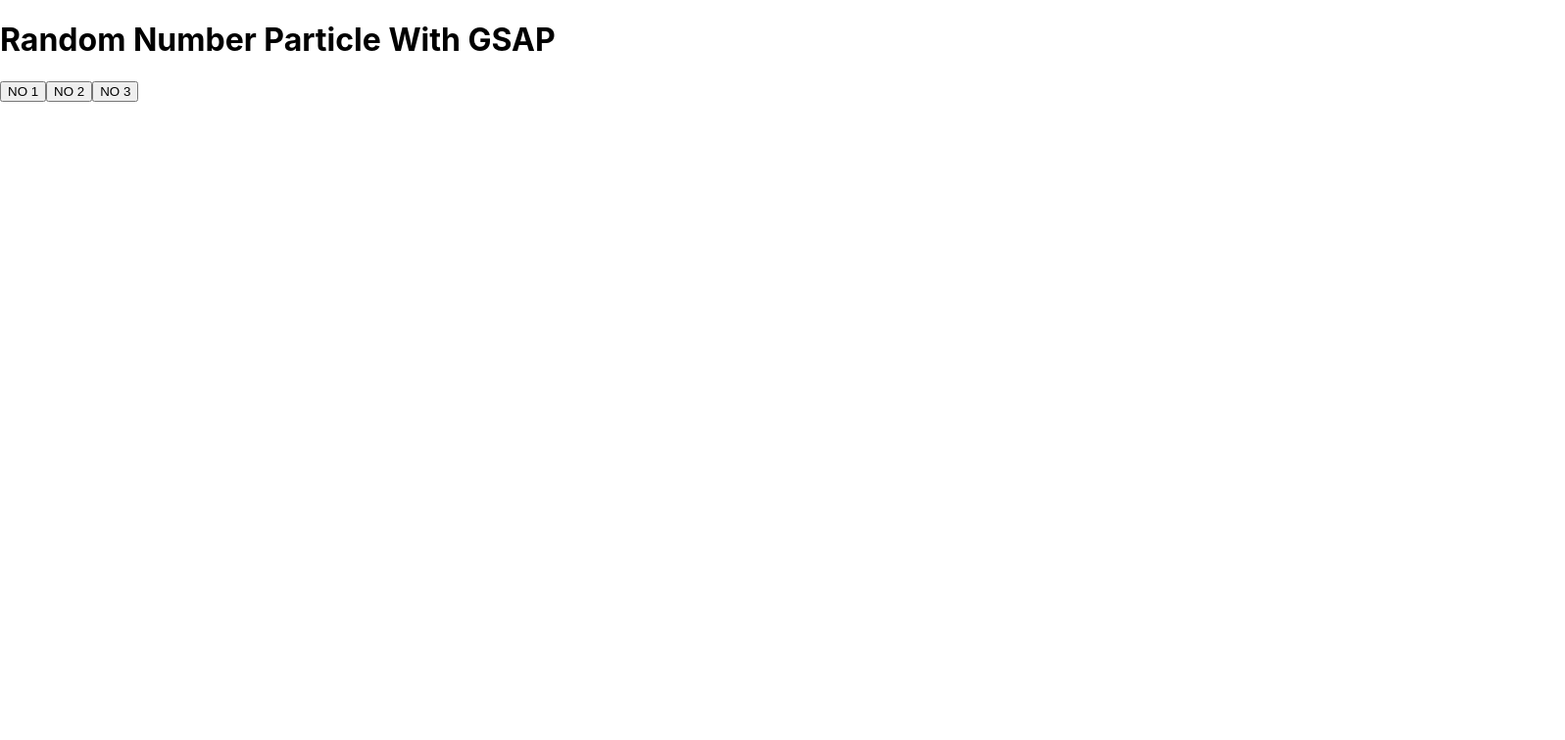
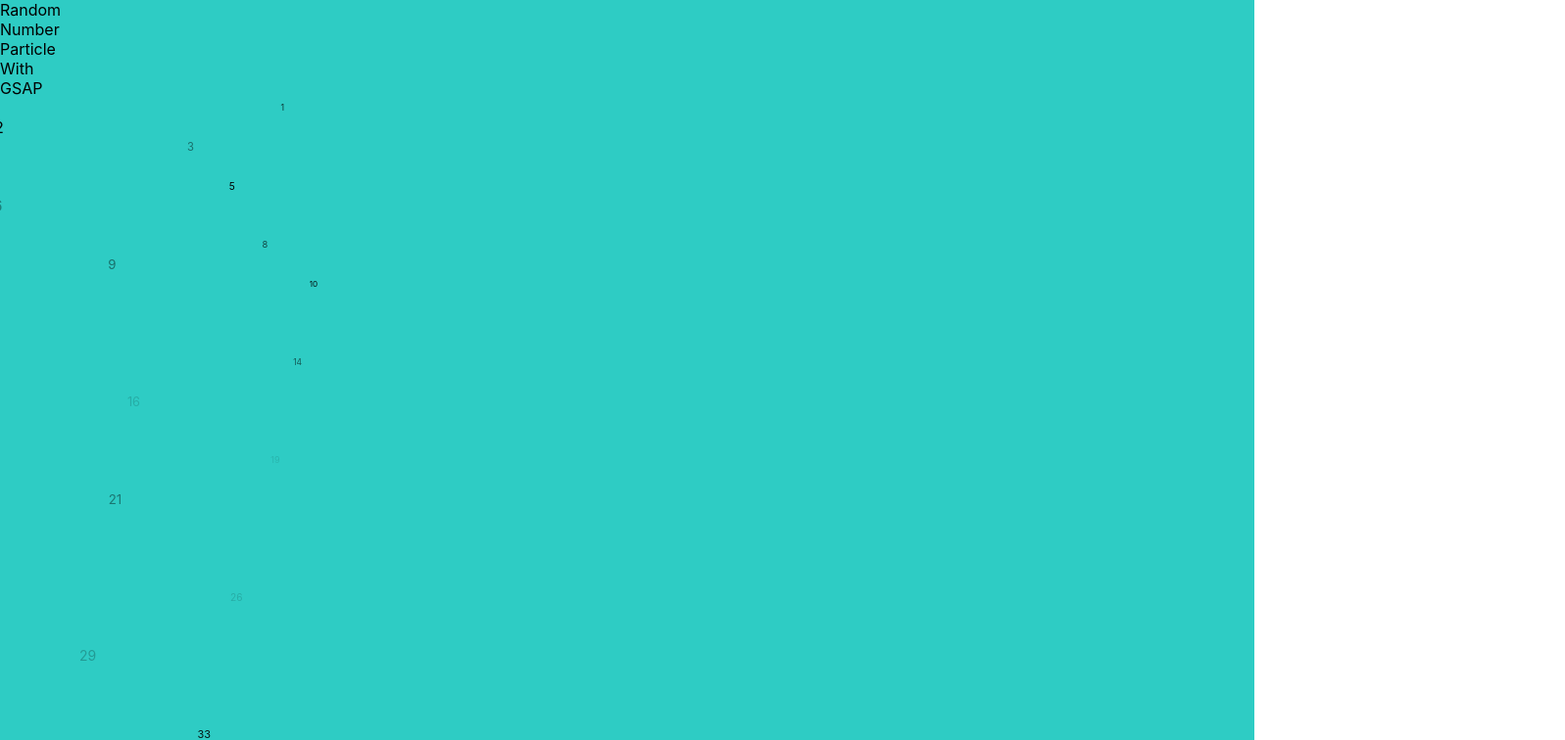
Before and after one commit to jun-05/interactive, a React (Create React App) app: page /Particle in a window 1280 px wide. Shown: the top 756 px of the page at 98% size, 1597 px wide, since content can reach past the window. Built offline with nearby package versions, Linux system fonts and the light colour scheme.

Commit message:
particle with gsap

```diff
--- a/package.json
+++ b/package.json
@@ -11,6 +11,7 @@
     "@types/react": "^18.0.0",
     "@types/react-dom": "^18.0.0",
     "classnames": "^2.3.2",
+    "gsap": "^3.11.3",
     "react": "^18.2.0",
     "react-dom": "^18.2.0",
     "react-router-dom": "^6.4.1",
--- a/src/App.tsx
+++ b/src/App.tsx
@@ -1,7 +1,7 @@
 import React from "react";
 import { BrowserRouter, Routes, Route } from "react-router-dom";
 import { Parallax } from "./pages/Parallax";
-import ScrollFixed from "./pages/ScrollFixed";
+import { ScrollFixed } from "./pages/ScrollFixed";
 import { CdPlayer } from "./pages/CdPlayer";
 import { ColorProvider } from "./context/color";
 import Particle from "./pages/Particle";
--- a/src/index.css
+++ b/src/index.css
@@ -10,6 +10,7 @@ body {
     sans-serif;
   -webkit-font-smoothing: antialiased;
   -moz-osx-font-smoothing: grayscale;
+
 }
 
 code {
--- a/src/pages/Particle.tsx
+++ b/src/pages/Particle.tsx
@@ -1,21 +1,196 @@
-import React from "react";
+import gsap, { Power3, Power4 } from "gsap";
+import React, { useEffect, useLayoutEffect, useRef, useState } from "react";
+import cls from "classnames";
 
-export const Particle = () => {
-  const buttonStyle =
-    "z-10 mx-1 bg-white text-black px-5 py-2 transition-all duration-300 ease-out ";
-  const buttonActive =
-    " hover:bg-black hover:text-white active:bg-black active:text-white";
+const Particle = () => {
+  const titleBoxRef = useRef<HTMLDivElement>(null);
+  const NumberBoxRef = useRef<HTMLDivElement>(null);
+  const ButtonBoxRef = useRef<HTMLDivElement>(null);
+
+  const [page, setPage] = useState<number>(0);
+  const [windowWidth, setWindowWidth] = useState<number>(0);
+  const [windowHeight, setwindowHeight] = useState<number>(0);
+  const bgColor = ["#2eccc4", "#ea204f", "#20a9ea"];
+
+  useEffect(() => {
+    let ctx = gsap.context(() => {
+      titleBoxRef.current?.childNodes.forEach((v, i) => {
+        const box = `.titleBox :nth-child(${i + 1})`;
+        gsap.from(box, {
+          autoAlpha: 0,
+          //delay: Math.random(),
+          delay: i * 0.2,
+          duration: 1,
+        });
+      }, titleBoxRef);
+    });
+
+    return () => {
+      ctx.revert();
+    };
+  }, []);
+
+  useEffect(() => {
+    let ctx = gsap.context(() => {
+      ButtonBoxRef.current?.childNodes.forEach((v, i) => {
+        const buttonBox = `.buttonBox :nth-child(${i + 1})`;
+        gsap.from(buttonBox, {
+          y: 20,
+          autoAlpha: 0,
+          ease: Power3.easeInOut,
+          delay: i * 0.1 + 1,
+        });
+      }, ButtonBoxRef);
+    });
+    return () => {
+      ctx.revert();
+    };
+  }, []);
+
+  useEffect(() => {
+    document.body.style.overflow = "hidden";
+    setWindowWidth(window.innerWidth);
+    setwindowHeight(window.innerHeight);
+    window.addEventListener("resize", () => {
+      setWindowWidth(window.innerWidth);
+      setwindowHeight(window.innerHeight);
+    });
+    const chnagePage = setTimeout(() => {
+      setPage(1);
+    }, 1000);
+    return () => {
+      clearTimeout(chnagePage);
+      window.removeEventListener("resize", () => {
+        setWindowWidth(window.innerHeight);
+        setwindowHeight(window.innerHeight);
+      });
+    };
+  }, []);
+
+  useLayoutEffect(() => {
+    const numberBoxTarget = NumberBoxRef.current?.childNodes!;
+    gsap.killTweensOf(numberBoxTarget);
+    let ctx = gsap.context(() => {
+      if (page === 1) {
+        numberBoxTarget.forEach((v, i) => {
+          const numberBox = `.numberBox :nth-child(${i + 1})`;
+          gsap.to(numberBox, {
+            top: Math.random() * (windowHeight - 150) + 60,
+            left: Math.random() * (windowWidth - 80) + 20,
+            autoAlpha: "random(.1,1)",
+            scale: "random(0.5,1.5)",
+            ease: Power4.easeOut,
+            delay: "random(0,.5)",
+            duration: 2,
+          });
+        });
+      } else if (page === 2) {
+        numberBoxTarget.forEach((v, i) => {
+          const numberBox = `.numberBox :nth-child(${i + 1})`;
+          var scaleNum = Math.random() * 3;
+          gsap.to(numberBox, {
+            top: Math.random() * (windowHeight - 250) + 100,
+            left: Math.random() * (windowWidth - 200) + 80,
+            rotationX: "random(-60,60)",
+            rotationY: "random(-60,60)",
+            rotationZ: "random(-90,90)",
+            autoAlpha: scaleNum / 3,
+            scale: scaleNum,
+            ease: Power4.easeInOut,
+            delay: "random(0,1)",
+            duration: 1,
+          });
+        });
+      } else if (page === 3) {
+        numberBoxTarget.forEach((v, i) => {
+          const numberBox = `.numberBox :nth-child(${i + 1})`;
+          gsap.to(numberBox, {
+            top: windowWidth / 2 + Math.sin(i / 3) * 80,
+            left: (i * windowWidth) / 105,
+            autoAlpha: "random(0,1)",
+            scale: 0.5,
+            ease: Power4.easeInOut,
+            duration: 0.5,
+          });
+        });
+      }
+    });
+    return () => {
+      ctx.revert();
+    };
+  }, [page, windowWidth, windowHeight]);
+
+  const buttonStyle = "relatvie z-10 mx-1 bg-white text-black px-5 py-2 ";
+  const buttonActive = `hover:bg-black hover:text-white `;
+
+  const RandomtranslateNumber = () => {
+    setPage(1);
+  };
+
+  const RandomTranslateWithPerspective = () => {
+    setPage(2);
+  };
+
+  const sortNumber = () => {
+    setPage(3);
+  };
 
   return (
-    <div className="overflow-hidden font-serif bg-cyan-400 transition-all duration-500 ">
-      <h1 className="fixed w-full font-thin text-center">
-        Random Number Particle With GSAP
-      </h1>
-      <div className="w-screen h-screen"></div>
-      <div className="absolute bottom-5 left-1/2 -translate-x-1/2">
-        <button className={buttonStyle + buttonActive}>NO 1</button>
-        <button className={buttonStyle + buttonActive}>NO 2</button>
-        <button className={buttonStyle + buttonActive}>NO 3</button>
+    <div
+      className="overflow-hidden font-serif bg-cyan-400 transition-colors duration-500 "
+      style={{ backgroundColor: bgColor[page - 1] }}
+    >
+      <div
+        className="titleBox fixed flex w-full text-3xl font-thin justify-center top-[10%] [&>div]:ml-4"
+        ref={titleBoxRef}
+        id="titleBox"
+      >
+        <div>Random</div>
+        <div>Number</div>
+        <div>Particle</div>
+        <div>With</div>
+        <div>GSAP</div>
+      </div>
+      <div className="w-screen h-screen numberBox" ref={NumberBoxRef}>
+        {Array.from({ length: 100 }, (v, i) => i + 1).map((item) => {
+          return (
+            <div
+              className="absolute opacity-0 text-3xl text-white top-1/2 left-1/2"
+              key={"number_" + item}
+            >
+              {item}
+            </div>
+          );
+        })}
+      </div>
+      <div
+        className="buttonBox absolute bottom-5 left-1/2 -translate-x-1/2"
+        ref={ButtonBoxRef}
+      >
+        <button
+          className={cls(buttonStyle, buttonActive, {
+            " bg-[#000] text-[#fff]": page === 1,
+          })}
+          onClick={RandomtranslateNumber}
+        >
+          NO 1
+        </button>
+        <button
+          className={cls(buttonStyle, buttonActive, {
+            " bg-[#000] text-[#fff]": page === 2,
+          })}
+          onClick={RandomTranslateWithPerspective}
+        >
+          NO 2
+        </button>
+        <button
+          className={cls(buttonStyle, buttonActive, {
+            " bg-[#000] text-[#fff]": page === 3,
+          })}
+          onClick={sortNumber}
+        >
+          NO 3
+        </button>
       </div>
     </div>
   );
```
Also changed, not shown: 1 other file (tests, documents, lock files or other folders).
